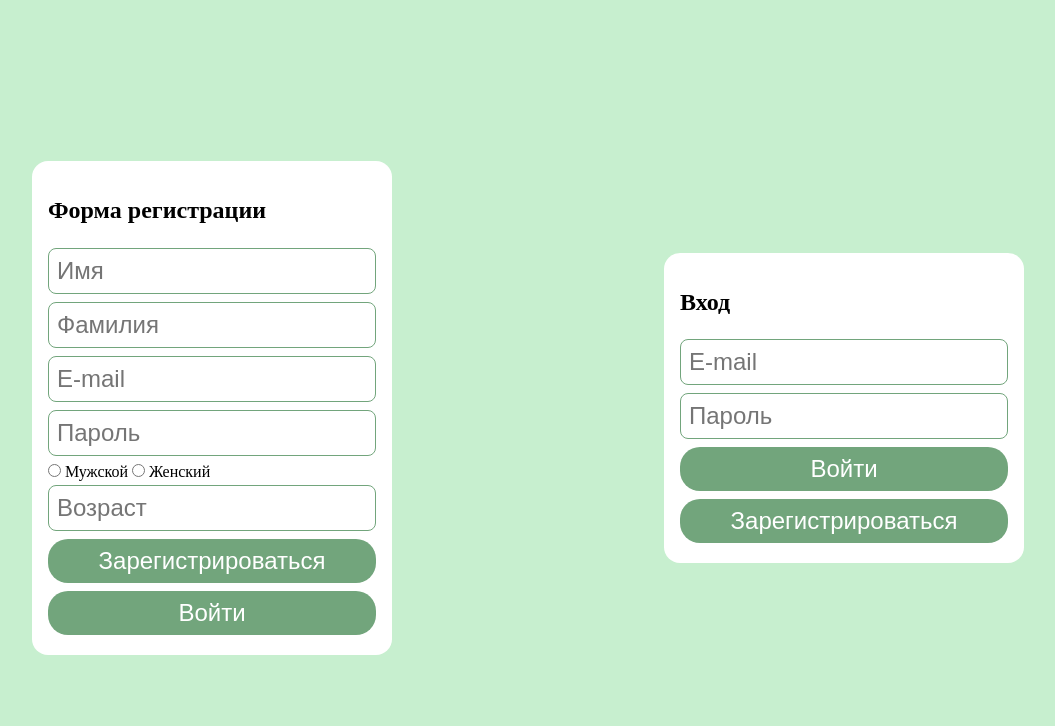
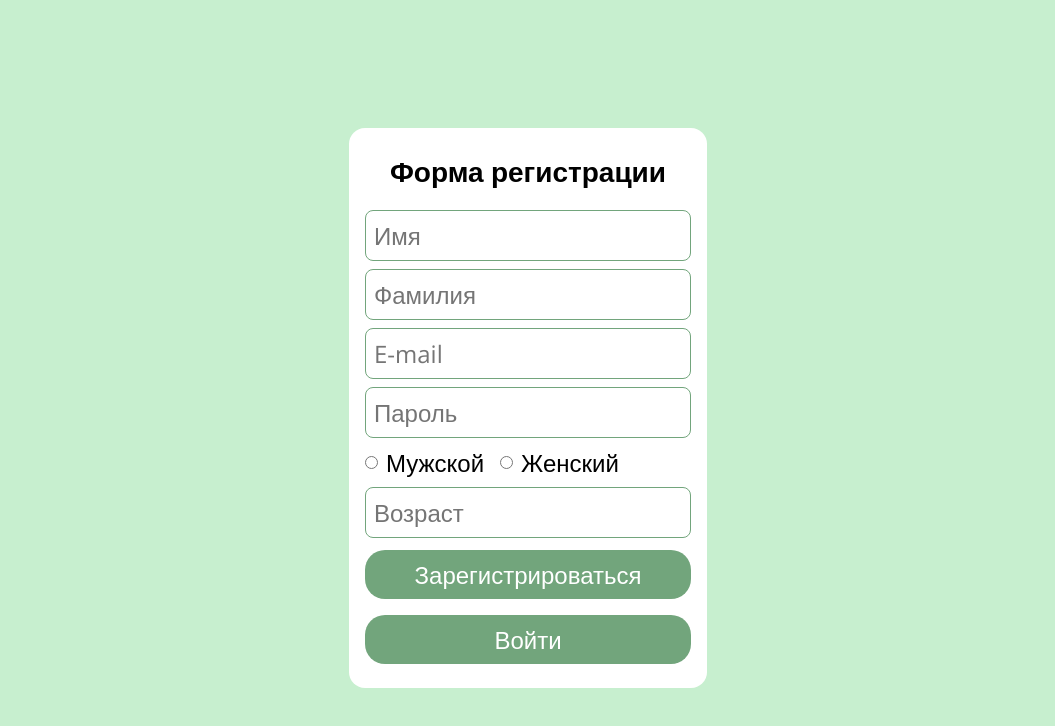
Before and after one commit to LovelyLost/Introduction-to-the-profession, a plain HTML site: page 1_laboratory_work/website/index.html in a window 1280 px wide. Shown: the whole page, without its empty margins (112-1167 px from the left). Drawn offline with nearby package versions, Linux system fonts and the light colour scheme.

Commit message:
Update styles.css
Стили для нововведений

```diff
--- a/1_laboratory_work/website/styles.css
+++ b/1_laboratory_work/website/styles.css
@@ -14,16 +14,43 @@
   border-radius: 16px;
 }
 
+.hidden {
+  display: none;
+}
+
+h2 {
+  font-family: "Open Sans", sans-serif;
+  font-size: 28px;
+  margin: 8px 0 16px;
+  text-align: center;
+  font-weight: 600;
+}
+
+.radio-group {
+  display: flex;
+  gap: 16px;
+  margin: 4px 0;
+}
+
+.radio-group label {
+  font-family: "Open Sans", sans-serif;
+  font-size: 24px;
+  font-weight: 200;
+  display: flex;
+  align-items: center;
+  gap: 8px;
+}
+
 button {
-  font-family: "Open+Sans", sans-serif;
+  font-family: "Open Sans", sans-serif;
   font-size: 24px;
-  margin: 4px 0;
+  margin: 8px 0;
   padding: 8px;
   cursor: pointer;
   color: #ffffff;
   background: #72a57c;
   border-radius: 20px;
-   border: 0;
+  border: 0;
 }
 
 button:hover {
@@ -32,7 +59,7 @@ button:hover {
 }
 
 input {
-  font-family: "Open+Sans", sans-serif;
+  font-family: "Open Sans", sans-serif;
   font-size: 24px;
   margin: 4px 0;
   padding: 8px;
```
